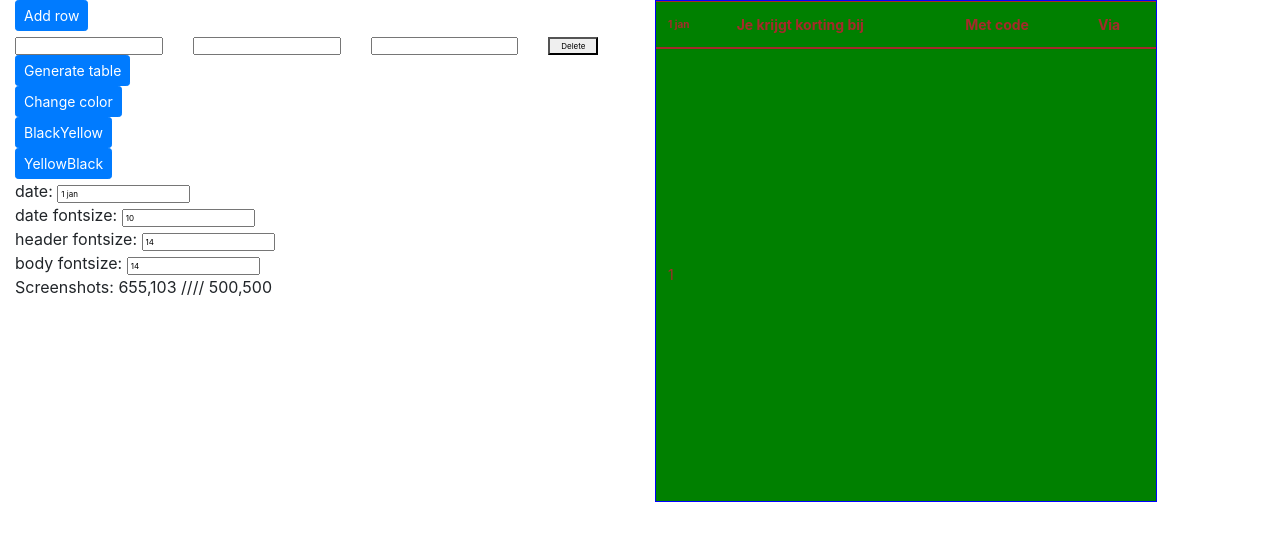
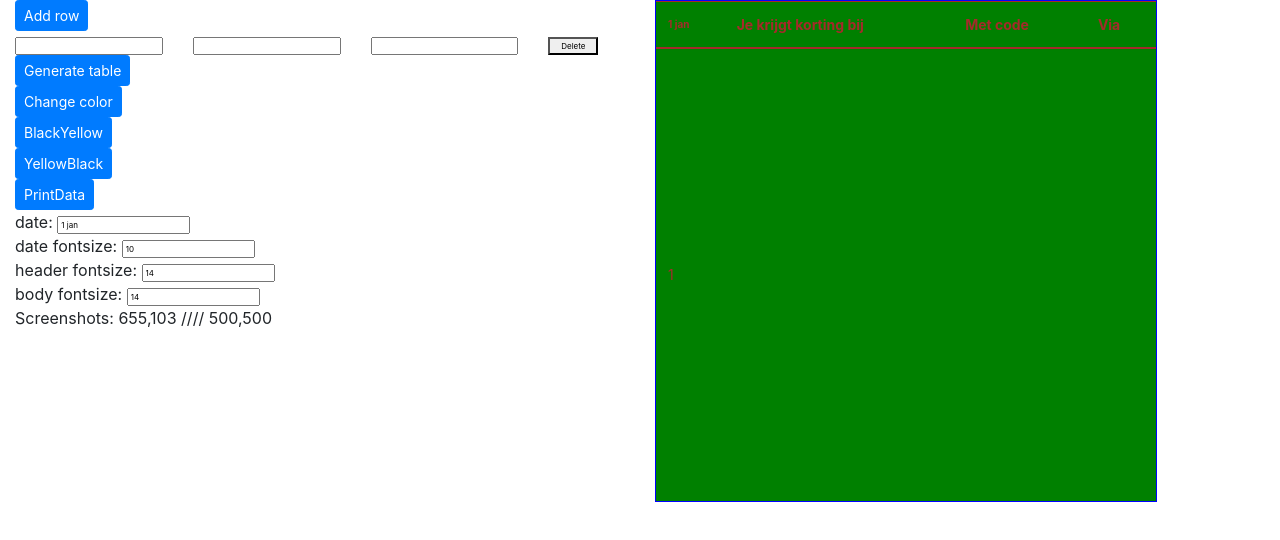
Before and after one commit to coconutsRhealthy/korting, an Angular app: page / in a window 1280 px wide. Shown: the top 540 px of the page. Built offline with nearby package versions, Linux system fonts and the light colour scheme.

Commit message:
Added PrintData function

```diff
--- a/src/app/influ-table/influ-table.component.html
+++ b/src/app/influ-table/influ-table.component.html
@@ -51,6 +51,9 @@
           <button type="button" (click)="makeTableBlackYellow('yellow')" class="btn btn-primary btn-sm">YellowBlack</button>
         </div>
         <div>
+          <button type="button" (click)="printData()" class="btn btn-primary btn-sm">PrintData</button>
+        </div>
+        <div>
           date: <input type="text" [(ngModel)]="kortingDate">
         </div>
         <div>
--- a/src/app/influ-table/influ-table.component.ts
+++ b/src/app/influ-table/influ-table.component.ts
@@ -176,6 +176,25 @@ export class InfluTableComponent {
     this.tableLineAndFontColor = this.invertColor(this.tableBackgroundColor);
   }
 
+  printData() {
+    var influencers = this.profileForm.get('influencers') as FormArray;
+    var companies = this.profileForm.get('discount_companies') as FormArray;
+    var codes = this.profileForm.get('discount_codes') as FormArray;
+
+    var toPrint = "";
+
+    for (var i = 0; i < influencers.length; i++) {
+      toPrint = toPrint + "{\n" +
+                        "\"company\": \"" + companies.at(i).value + "\",\n" +
+                        "\"code\": \"" + codes.at(i).value + "\",\n" +
+                        "\"via\": \"" + influencers.at(i).value + "\",\n" +
+                        "\"date\": \"2019-09-13\",\n" +
+                        "},\n";
+    }
+
+    console.log(toPrint);
+  }
+
   getRandomHexColour() {
     return '#'+(Math.random() * 0xFFFFFF << 0).toString(16).padStart(6, '0');
   }
```
